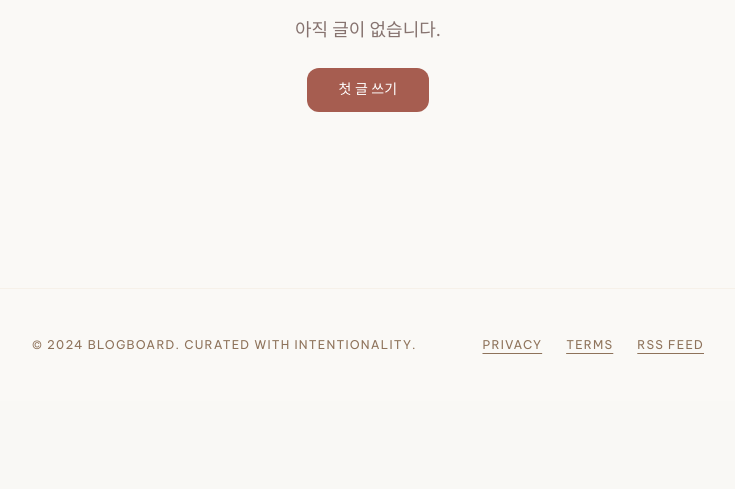
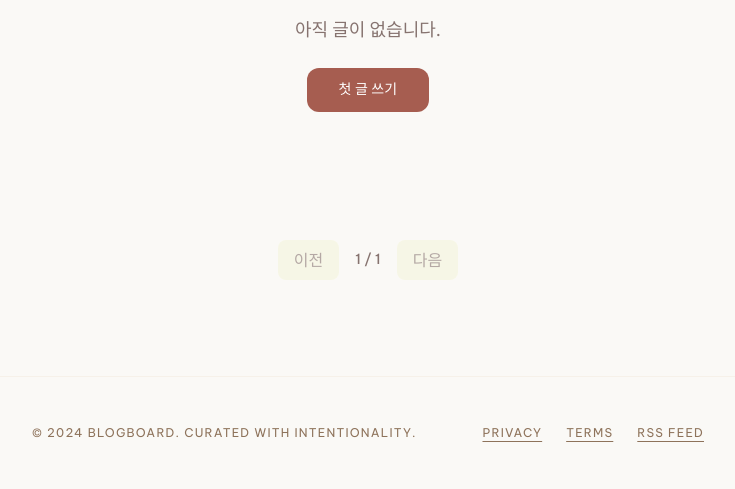
Before and after one commit to claredmec-max/day4-flask, a Flask app: page / in a window 1280 px wide. Shown: the part 401-890 px from the top of the page, without its empty margins (272-1007 px from the left). Before the commit the page ends 755 px from the top, so only its background shows below. Run offline with Flask 3, Linux system fonts and the light colour scheme; data that the repository does not hold is empty; some libraries are stand-ins or nearby versions.

Commit message:
목록 페이지네이션 기능 추가
글이 많을 때 목록 가독성을 높이기 위해 페이지당 10개씩 조회하고 이전/다음 이동 및 현재/전체 페이지 표시를 적용한다.

Co-Authored-By: Claude Opus 4.7 <noreply@anthropic.com>

```diff
--- a/app.py
+++ b/app.py
@@ -1,5 +1,4 @@
 from flask import Flask, render_template, redirect, url_for, request
-from datetime import datetime
 import database as db
 
 app = Flask(__name__)
@@ -7,12 +6,41 @@ app = Flask(__name__)
 
 @app.route("/")
 def post_list():
+    page_raw = request.args.get("page", "1")
+    try:
+        page = int(page_raw)
+    except ValueError:
+        page = 1
+
+    if page < 1:
+        page = 1
+
+    per_page = 10
     database = db.get_db()
+
+    total_count = database.execute("SELECT COUNT(*) FROM posts").fetchone()[0]
+    total_pages = max(1, (total_count + per_page - 1) // per_page)
+
+    if page > total_pages:
+        page = total_pages
+
+    offset = (page - 1) * per_page
     posts = database.execute(
-        "SELECT id, title, content, created_at FROM posts ORDER BY created_at DESC"
+        "SELECT id, title, content, created_at FROM posts ORDER BY created_at DESC, id DESC LIMIT ? OFFSET ?",
+        (per_page, offset),
     ).fetchall()
     database.close()
-    return render_template("list.html", posts=posts)
+
+    return render_template(
+        "list.html",
+        posts=posts,
+        page=page,
+        total_pages=total_pages,
+        has_prev=page > 1,
+        has_next=page < total_pages,
+        prev_page=page - 1,
+        next_page=page + 1,
+    )
 
 
 @app.route("/detail/<int:post_id>")
--- a/templates/list.html
+++ b/templates/list.html
@@ -50,5 +50,21 @@
 </div>
 {% endfor %}
 </div>
+
+<nav class="mt-12 flex items-center justify-center gap-4" aria-label="Pagination">
+    {% if has_prev %}
+    <a href="/?page={{ prev_page }}" class="px-4 py-2 rounded-lg bg-surface-container-low text-on-surface hover:brightness-95 transition-all">이전</a>
+    {% else %}
+    <span id="prev-disabled" class="px-4 py-2 rounded-lg bg-surface-container-low text-outline opacity-60 cursor-not-allowed" aria-disabled="true">이전</span>
+    {% endif %}
+
+    <span class="font-label-md text-label-md text-outline">{{ page }} / {{ total_pages }}</span>
+
+    {% if has_next %}
+    <a href="/?page={{ next_page }}" class="px-4 py-2 rounded-lg bg-surface-container-low text-on-surface hover:brightness-95 transition-all">다음</a>
+    {% else %}
+    <span id="next-disabled" class="px-4 py-2 rounded-lg bg-surface-container-low text-outline opacity-60 cursor-not-allowed" aria-disabled="true">다음</span>
+    {% endif %}
+</nav>
 </main>
 {% endblock %}
```
Also changed, not shown: tests/test_pagination.py (added, +78 -0 lines).
